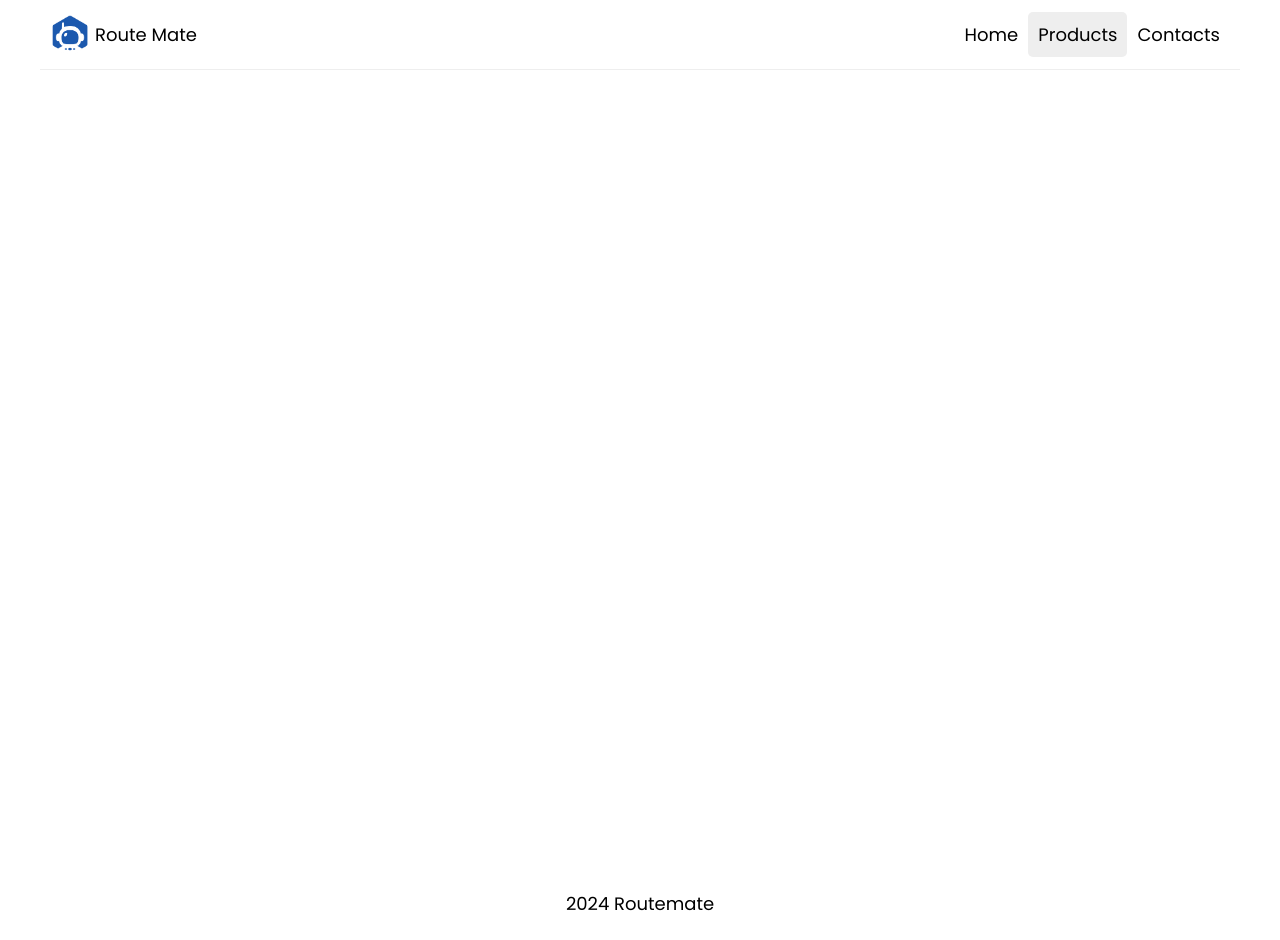
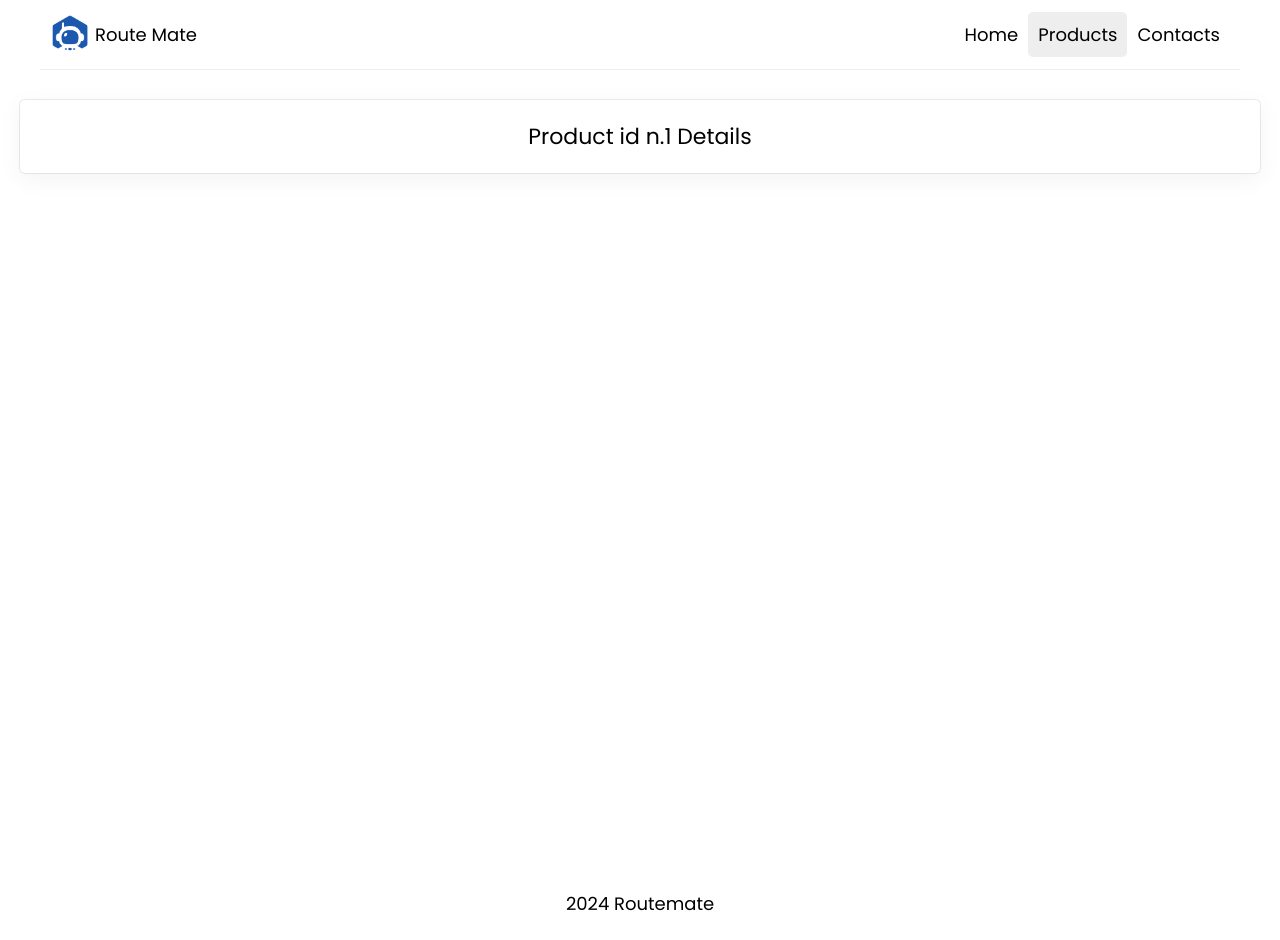
Before and after one commit to EdoardoFerrini/routemate, a React (Create React App) app: page /products/1 in a window 1280 px wide. Built offline with nearby package versions, Linux system fonts and the light colour scheme.

Commit message:
add route parameters

```diff
--- a/src/App.js
+++ b/src/App.js
@@ -17,7 +17,7 @@ function App() {
         <Routes>
           <Route path="/" element={<Home />}></Route>
           <Route path="/products" element={<ProductList />}></Route>
-          <Route path="/products/1000" element={<ProductDetail />}></Route>
+          <Route path="/products/:id" element={<ProductDetail />}></Route>
           <Route path="contact" element={<Contact />}></Route>
           <Route path="/admin" element={admin ? <Admin /> : <Navigate to="/" />}></Route>
         </Routes>
--- a/src/components/ProductDetail.js
+++ b/src/components/ProductDetail.js
@@ -1,7 +1,11 @@
+import { useParams, useSearchParams } from "react-router-dom"
+
 export const ProductDetail = () =>{
+    const params = useParams();
+
     return(
         <div className="component">
-            <p>Product Details</p>
+            <p>Product id n.{params.id} Details</p>
         </div>
     )
 }
--- a/src/components/ProductList.js
+++ b/src/components/ProductList.js
@@ -1,7 +1,14 @@
+import { useLocation, useSearchParams } from "react-router-dom";
+
 export const ProductList = () =>{
+    const [searchParams] = useSearchParams();
+    const location = useLocation();
     return(
+
         <div className="component">
             <p>Product List</p>
+            <p>Search params: {searchParams.get("q")}</p>
+            <p>Location search : {location.search}</p>
         </div>
     )
 }
```
